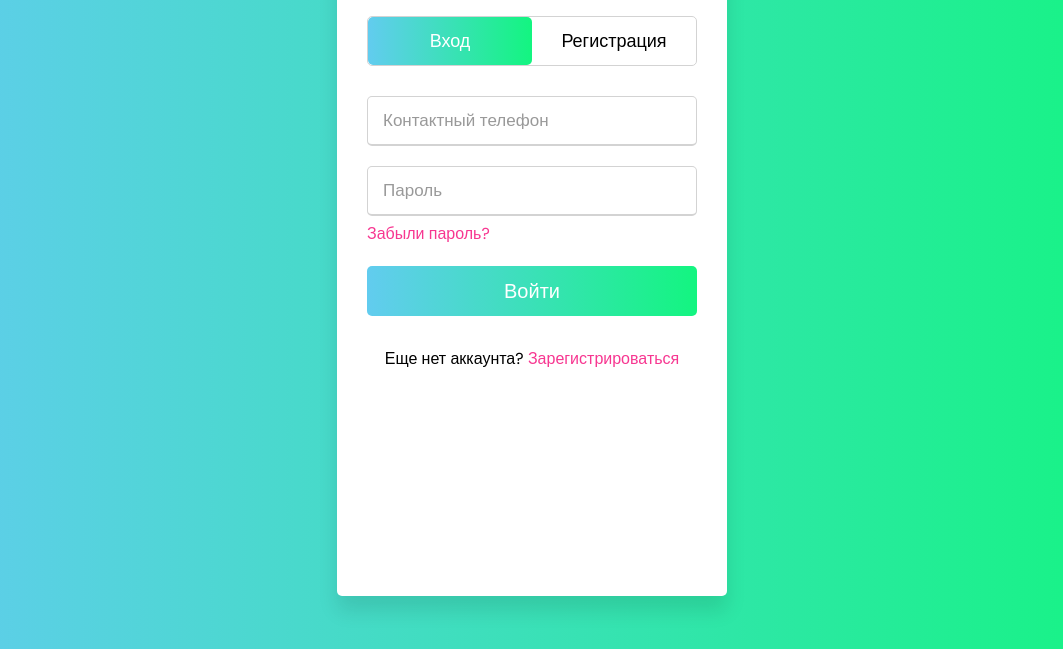
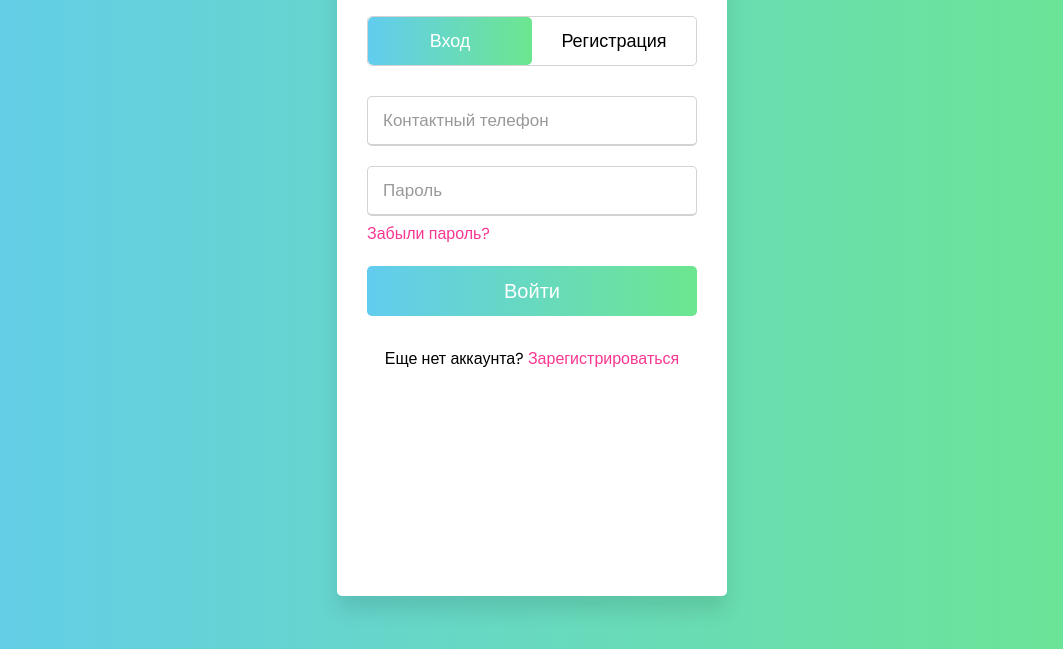
Before and after one commit to KruchinkinaNataliya/mtuci_project, a plain HTML site: page pages/templates/logreg.html in a window 1280 px wide. Shown: the part 151-800 px from the top of the page, without its empty margins (108-1171 px from the left). Drawn offline with Linux system fonts and the light colour scheme.

Commit message:
color css

```diff
--- a/static/css/logreg.css
+++ b/static/css/logreg.css
@@ -10,7 +10,7 @@ html,body{
   height: 100%;
   width: 100%;
   place-items: center;
-  background: -webkit-linear-gradient(left, #62ccef, #13f580);
+  background: -webkit-linear-gradient(left, #62ccef, #6DE68F);
 }
 ::selection{
   background: #42fab6;
@@ -68,7 +68,7 @@ html,body{
   left: 0;
   z-index: 0;
   border-radius: 5px;
-  background: -webkit-linear-gradient(left, #62ccef, #13f580);
+  background: -webkit-linear-gradient(left, #62ccef, #6DE68F);
   transition: all 0.6s cubic-bezier(0.68,-0.55,0.265,1.55);
 }
 input[type="radio"]{
@@ -159,7 +159,7 @@ form .btn .btn-layer{
   width: 300%;
   position: absolute;
   left: -100%;
-  background: -webkit-linear-gradient(right, #62ccef, #13f580, #62ccef, #13f580);
+  background: -webkit-linear-gradient(right, #62ccef, #6DE68F, #62ccef, #6DE68F);
   border-radius: 5px;
   transition: all 0.4s ease;;
 }
```
